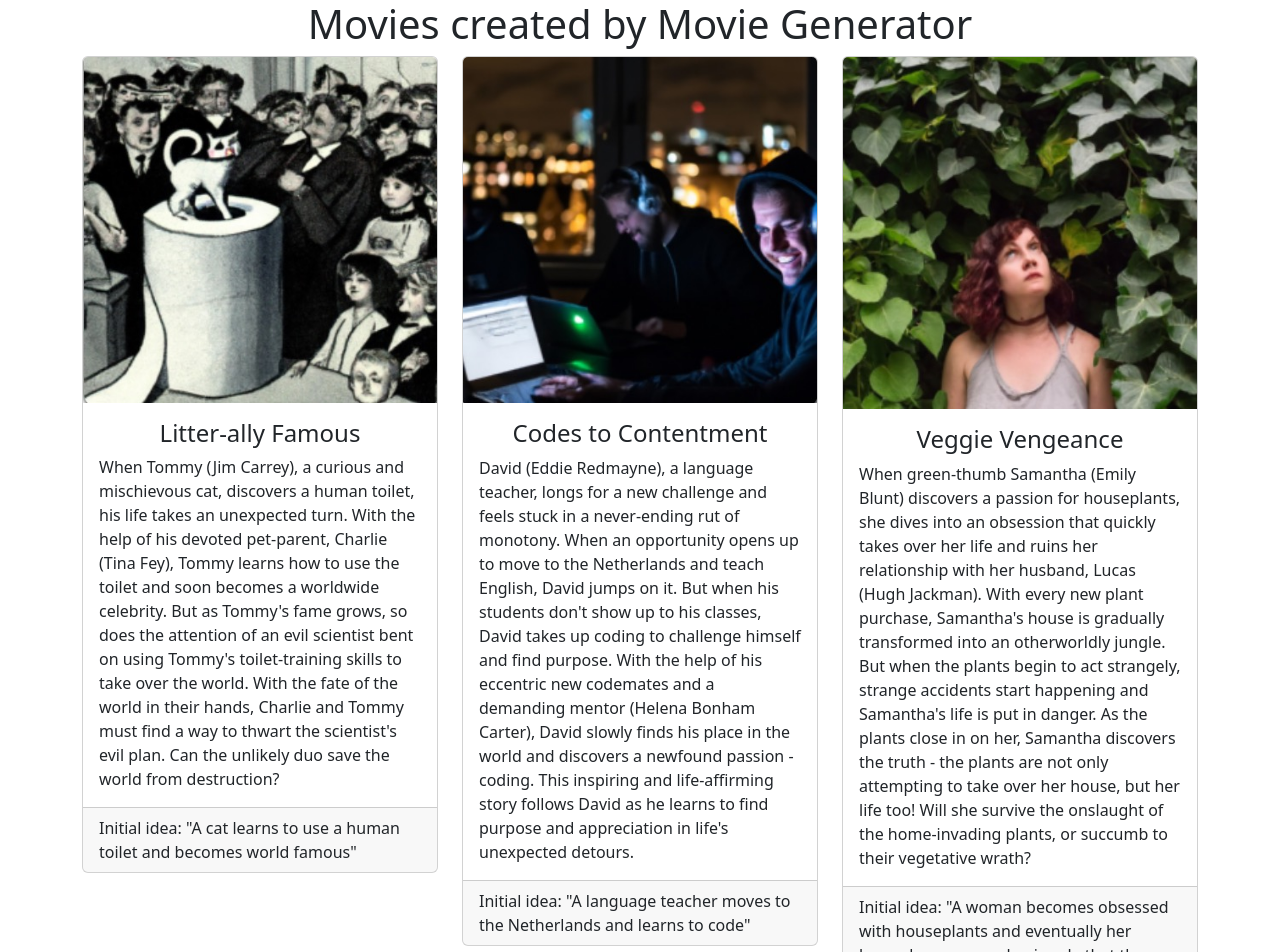
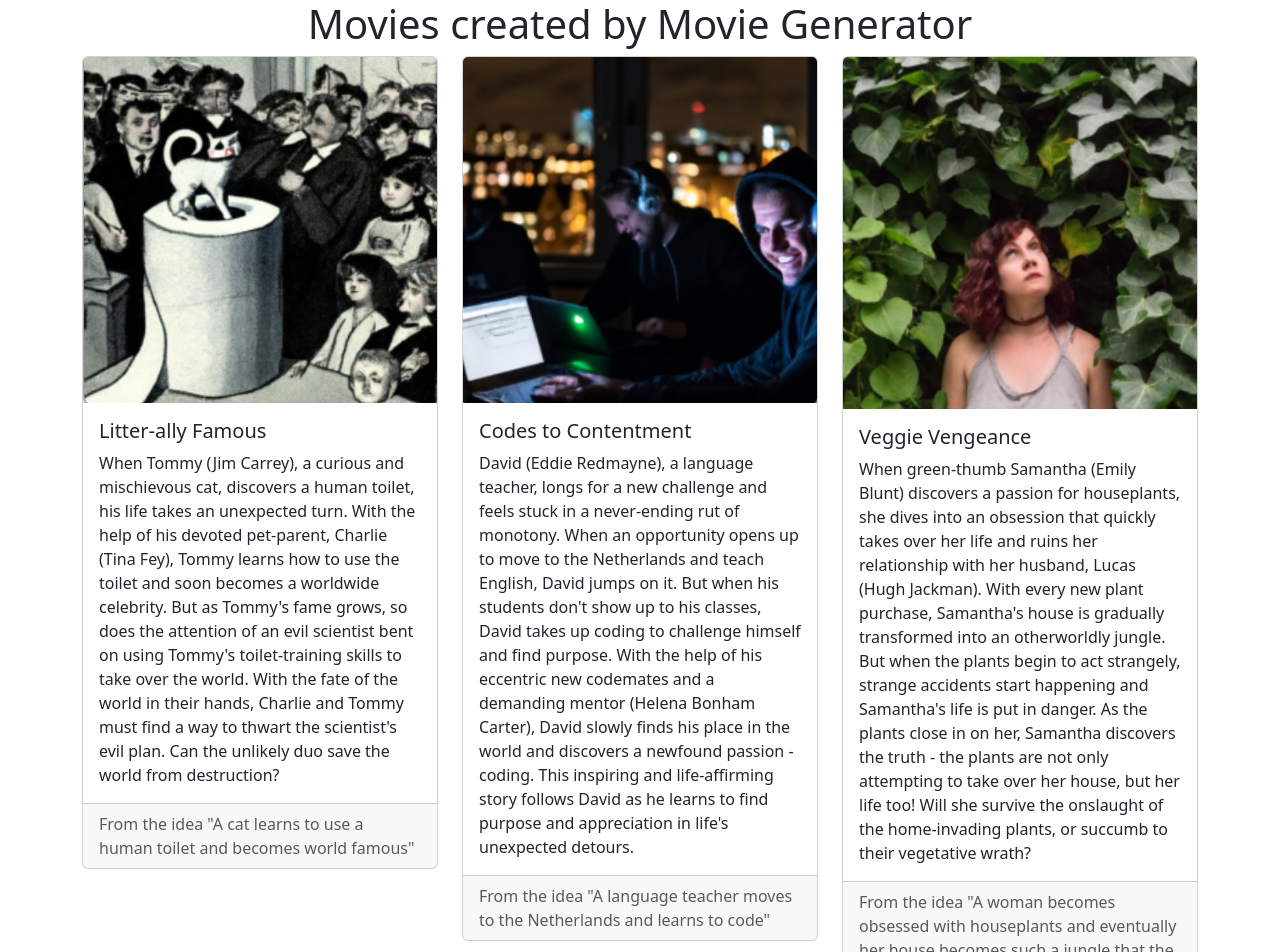
Before and after one commit to Eloise-es/movie-generator, a React (Create React App) app: page / in a window 1280 px wide. Shown: the top 952 px of the page. Built offline with nearby package versions, Linux system fonts and the light colour scheme.

Commit message:
Remastered cards to use react-bootstrap

```diff
--- a/src/MovieCard.js
+++ b/src/MovieCard.js
@@ -1,13 +1,15 @@
+import Card from "react-bootstrap/Card";
+
 function MovieCard({ image, altText, title, synopsis, idea }) {
   return (
-    <div className="card">
-      <img src={image} alt={altText} className="card-img-top" />
-      <div className="card-body">
-        <h4 className="text-center">{title}</h4>
-        <p className="card-text">{synopsis}</p>
-      </div>
-      <div className="card-footer">Initial idea: "{idea}"</div>
-    </div>
+    <Card>
+      <Card.Img variant="top" src={image} alt={altText} />
+      <Card.Body>
+        <Card.Title>{title}</Card.Title>
+        <Card.Text>{synopsis}</Card.Text>
+      </Card.Body>
+      <Card.Footer className="text-muted">From the idea "{idea}"</Card.Footer>
+    </Card>
   );
 }
 
```
